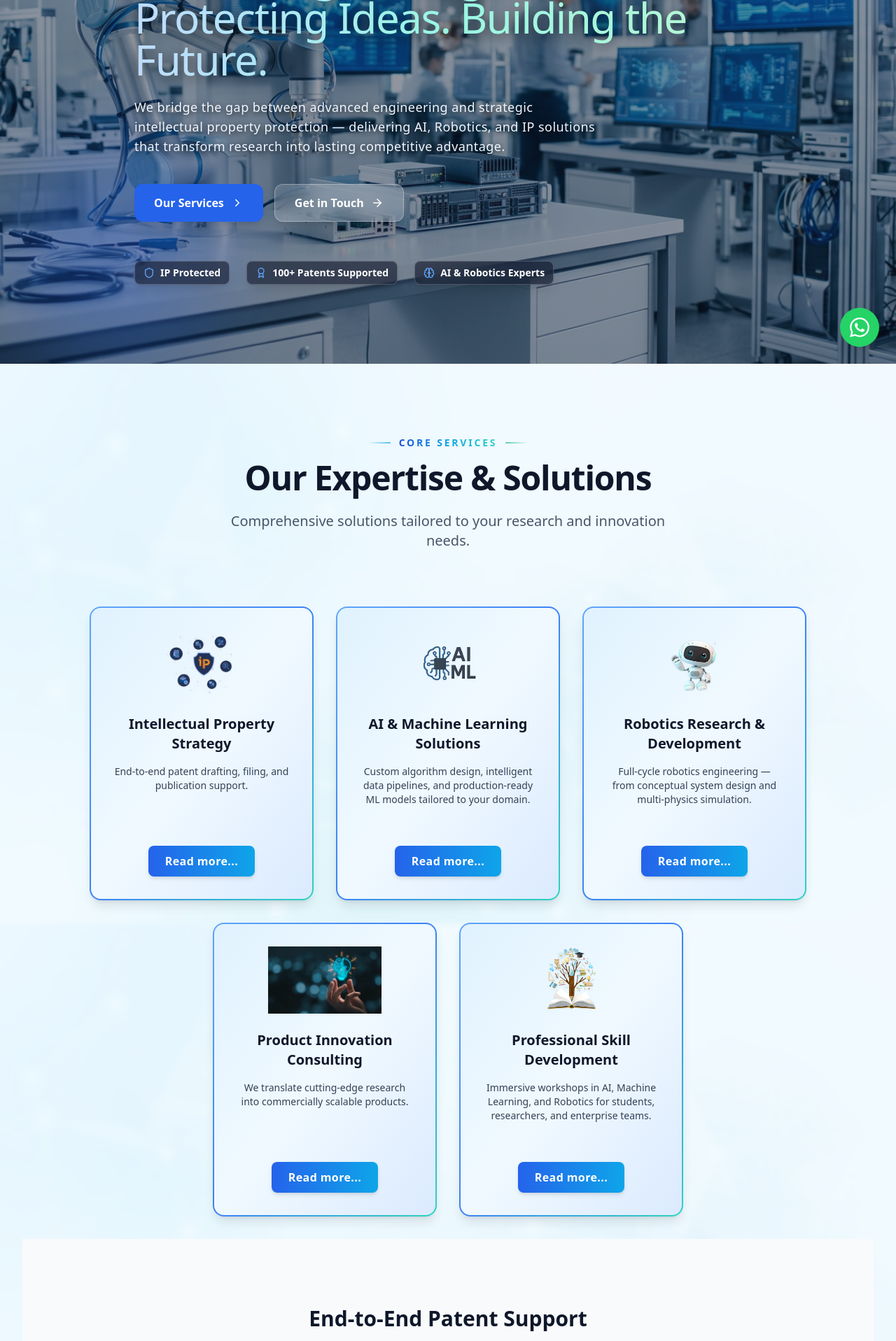
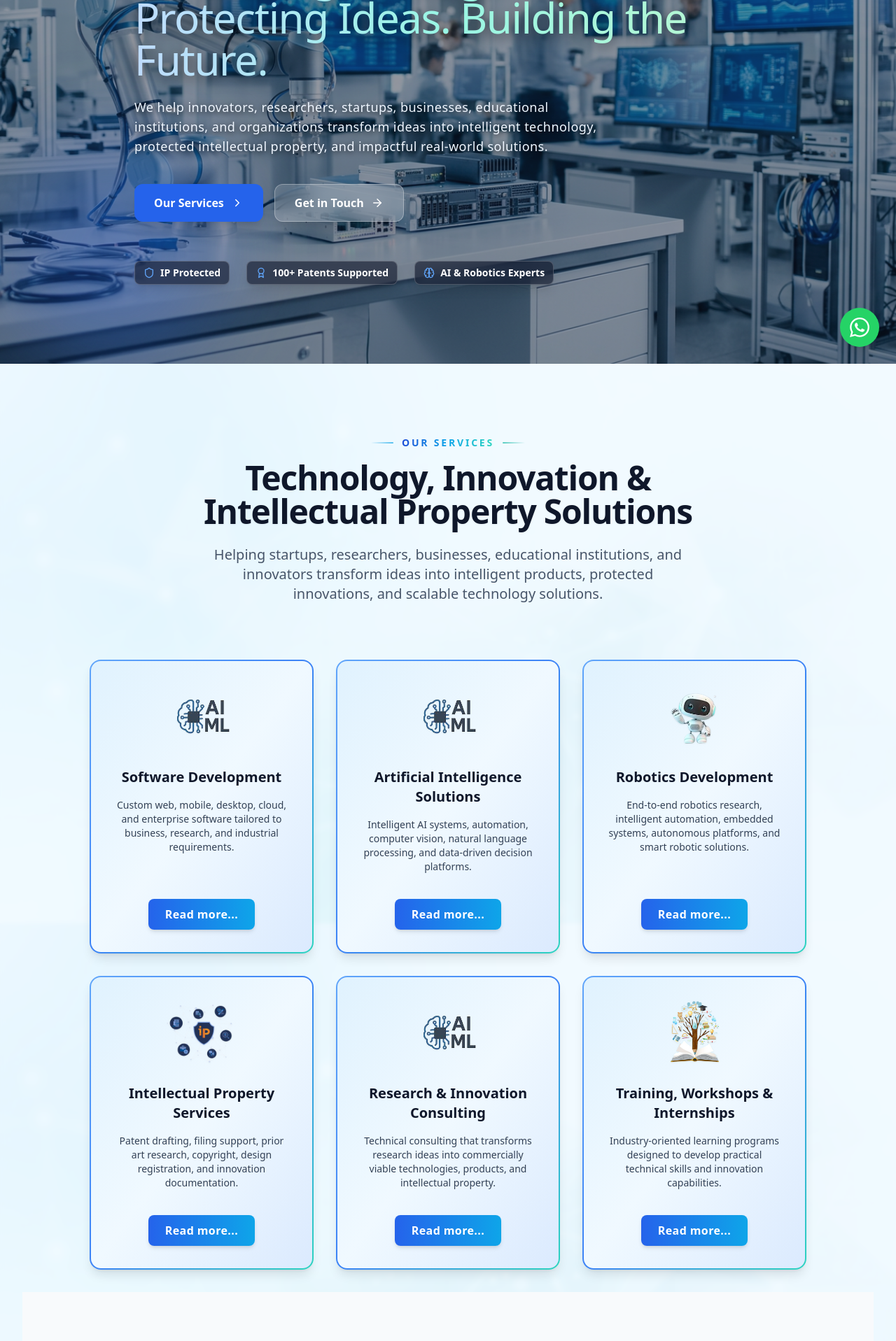
Before and after one commit to Neuzura-Technologies/neuzura-website, a React (Vite) app: page / in a window 1280 px wide. Shown: the part 280-2197 px from the top of the page at 70% size. Built offline with nearby package versions, Linux system fonts and the light colour scheme; no server answers.

Commit message:
Refine homepage content

```diff
--- a/src/App.tsx
+++ b/src/App.tsx
@@ -1,5 +1,3 @@
-import { useEffect } from "react";
-
 import Navbar from "./components/layout/Navbar";
 import Hero from "./components/sections/Hero";
 import Services from "./components/sections/Services";
--- a/src/components/layout/Footer.tsx
+++ b/src/components/layout/Footer.tsx
@@ -205,7 +205,7 @@ export default function Footer() {
                     </p>
 
                     <p className="text-slate-600 text-sm">
-                        Built with ❤️ by Neuzura Technologies
+                        Research • Innovation • Technology • Intellectual Property
                     </p>
 
                 </div>
--- a/src/components/sections/Contact.tsx
+++ b/src/components/sections/Contact.tsx
@@ -1,22 +1,22 @@
 import { useState } from "react";
 import {
-    Mail,
-    MapPin,
     CheckCircle2,
-    Github,
-    Linkedin,
+    Users,
     Building2,
+    GraduationCap,
 } from "lucide-react";
 
 import ContactForm from "../forms/ContactForm";
 import { SITE_CONTENT } from "../../data/siteContent";
 
 function Contact() {
-    const { contact, footer } = SITE_CONTENT;
 
-    const [activeTab, setActiveTab] = useState<
-        "consultation" | "workshop"
-    >("consultation");
+    const { contact } = SITE_CONTENT;
+
+    const [activeTab, setActiveTab] =
+        useState<"consultation" | "workshop">(
+            "consultation"
+        );
 
     const activeConfig =
         activeTab === "consultation"
@@ -24,10 +24,12 @@ function Contact() {
             : contact.workshop;
 
     return (
+
         <section
             id="contact"
             className="py-24 bg-gradient-to-br from-blue-50 via-white to-blue-50"
         >
+
             <div className="max-w-7xl mx-auto px-4 sm:px-6 lg:px-8">
 
                 {/* Header */}
@@ -50,130 +52,102 @@ function Contact() {
 
                 <div className="grid lg:grid-cols-5 gap-10">
 
-                    {/* Left */}
+                    {/* LEFT SIDE */}
 
                     <div className="lg:col-span-2 space-y-6">
 
+                        {/* WHO WE WORK WITH */}
+
                         <div className="bg-white rounded-2xl border border-slate-200 shadow-sm p-7">
 
-                            <h3 className="text-xl font-bold mb-6">
-                                Contact Information
-                            </h3>
+                            <div className="flex items-center gap-3 mb-6">
 
-                            <div className="space-y-5">
+                                <Users className="text-blue-600" />
 
-                                <a
-                                    href={`mailto:${footer.email}`}
-                                    className="flex gap-4 hover:text-blue-600 transition"
-                                >
-                                    <Mail className="text-blue-600 mt-1" size={20} />
-                                    <div>
-                                        <p className="text-xs uppercase text-slate-400">
-                                            Email
-                                        </p>
-                                        <p>{footer.email}</p>
+                                <h3 className="text-xl font-bold">
+                                    Who We Work With
+                                </h3>
+
+                            </div>
+
+                            <div className="grid grid-cols-2 gap-3">
+
+                                {[
+                                    "Researchers",
+                                    "Students",
+                                    "Educational Institutions",
+                                    "Startups",
+                                    "MSMEs",
+                                    "Businesses",
+                                    "Government Organizations",
+                                    "Innovators",
+                                ].map((item) => (
+
+                                    <div
+                                        key={item}
+                                        className="flex items-center gap-2 text-sm"
+                                    >
+
+                                        <CheckCircle2
+                                            size={16}
+                                            className="text-blue-600"
+                                        />
+
+                                        <span>{item}</span>
+
                                     </div>
-                                </a>
 
-                                <a
-                                    href={`tel:${footer.phone.replace(/\s+/g, "")}`}
-                                    className="flex gap-4 hover:text-blue-600 transition"
-                                >
-                                    <CheckCircle2
-                                        className="text-blue-600 mt-1"
-                                        size={20}
-                                    />
-                                    <div>
-                                        <p className="text-xs uppercase text-slate-400">
-                                            Phone
-                                        </p>
-                                        <p>{footer.phone}</p>
-                                    </div>
-                                </a>
-
-                                <a
-                                    href={footer.social.maps}
-                                    target="_blank"
-                                    rel="noreferrer"
-                                    className="flex gap-4 hover:text-blue-600 transition"
-                                >
-                                    <MapPin
-                                        className="text-blue-600 mt-1"
-                                        size={20}
-                                    />
-                                    <div>
-                                        <p className="text-xs uppercase text-slate-400">
-                                            Location
-                                        </p>
-                                        <p>{footer.location}</p>
-                                    </div>
-                                </a>
+                                ))}
 
                             </div>
 
                         </div>
+                        {/* DEPARTMENTS */}
 
                         <div className="bg-white rounded-2xl border border-slate-200 shadow-sm p-7">
 
-                            <h3 className="text-xl font-bold mb-5">
-                                Connect With Us
-                            </h3>
+                            <div className="flex items-center gap-3 mb-6">
 
-                            <div className="flex gap-4">
+                                <GraduationCap className="text-blue-600" />
 
-                                <a
-                                    href={footer.social.github}
-                                    target="_blank"
-                                    rel="noreferrer"
-                                    className="p-3 rounded-xl bg-slate-100 hover:bg-blue-600 hover:text-white transition"
-                                >
-                                    <Github size={22} />
-                                </a>
-
-                                <a
-                                    href={footer.social.linkedin}
-                                    target="_blank"
-                                    rel="noreferrer"
-                                    className="p-3 rounded-xl bg-slate-100 hover:bg-blue-600 hover:text-white transition"
-                                >
-                                    <Linkedin size={22} />
-                                </a>
-
-                                <a
-                                    href={footer.social.crunchbase}
-                                    target="_blank"
-                                    rel="noreferrer"
-                                    className="p-3 rounded-xl bg-slate-100 hover:bg-blue-600 hover:text-white transition"
-                                >
-                                    <Building2 size={22} />
-                                </a>
+                                <h3 className="text-xl font-bold">
+                                    Departments We Support
+                                </h3>
 
                             </div>
 
-                        </div>
+                            <p className="text-sm text-slate-600 mb-5">
+                                We work across multidisciplinary domains—not limited to engineering.
+                            </p>
 
-                        <div className="bg-white rounded-2xl border border-slate-200 shadow-sm p-7">
+                            <div className="grid grid-cols-2 gap-3">
 
-                            <h3 className="text-xl font-bold mb-5">
-                                Services
-                            </h3>
-
-                            <div className="space-y-3">
-
-                                {SITE_CONTENT.services.items.map((service) => (
+                                {[
+                                    "Engineering",
+                                    "Medical & Healthcare",
+                                    "Commerce",
+                                    "Management",
+                                    "Law",
+                                    "Education",
+                                    "Arts & Science",
+                                    "Agriculture",
+                                    "Pharmacy",
+                                    "Allied Health Sciences",
+                                    "Research",
+                                    "Interdisciplinary Projects",
+                                ].map((department) => (
 
                                     <div
-                                        key={service.title}
-                                        className="flex items-center gap-3"
+                                        key={department}
+                                        className="flex items-center gap-2 text-sm"
                                     >
-                                        <CheckCircle2
+
+                                        <Building2
+                                            size={16}
                                             className="text-blue-600"
-                                            size={16}
                                         />
 
-                                        <span className="text-sm">
-                                            {service.title}
-                                        </span>
+                                        <span>{department}</span>
 
                                     </div>
 
@@ -183,9 +157,10 @@ function Contact() {
 
                         </div>
 
+
                     </div>
 
-                    {/* Right */}
+                    {/* RIGHT SIDE */}
 
                     <div className="lg:col-span-3 bg-white rounded-2xl shadow-sm border border-slate-200">
 
@@ -231,12 +206,14 @@ function Contact() {
                         </div>
 
                     </div>
-
                 </div>
 
             </div>
+
         </section>
+
     );
+
 }
 
 export default Contact;
--- a/src/data/siteContent.ts
+++ b/src/data/siteContent.ts
@@ -1,7 +1,6 @@
 import iprImg from "../assets/images/ipr.png";
-import aiImg from "../assets/images/robot.png";
-import robotImg from "../assets/images/aiml.png";
-import consultingImg from "../assets/images/innovation.jpg";
+import aiImg from "../assets/images/aiml.png";
+import robotImg from "../assets/images/robot.png";
 import trainingImg from "../assets/images/prof.png";
 
 export const  SITE_CONTENT = {
@@ -9,7 +8,7 @@ export const  SITE_CONTENT = {
         name: 'Neuzura Technologies',
         tagline: 'Innovating Through Research. Protecting Ideas. Building the Future.',
         subheadline:
-            'We bridge the gap between advanced engineering and strategic intellectual property protection — delivering AI, Robotics, and IP solutions that transform research into lasting competitive advantage.',
+            'We help innovators, researchers, startups, businesses, educational institutions, and organizations transform ideas into intelligent technology, protected intellectual property, and impactful real-world solutions.',
         ctaPrimary: 'Our Services',
         ctaSecondary: 'Get in Touch',
         bookConsultation: 'Book Consultation',
@@ -27,45 +26,68 @@ export const  SITE_CONTENT = {
     },
 
     services: {
-        badge: "Core Services",
+        badge: "Our Services",
 
-        heading: "Our Expertise & Solutions",
+        heading: "Technology, Innovation & Intellectual Property Solutions",
 
         subheading:
-            "Comprehensive solutions tailored to your research and innovation needs.",
+            "Helping startups, researchers, businesses, educational institutions, and innovators transform ideas into intelligent products, protected innovations, and scalable technology solutions.",
 
         items: [
             {
-                title: 'Intellectual Property Strategy',
-                image: iprImg, // Fixed: Now correctly uses the imported variable
-                description: 'End-to-end patent drafting, filing, and publication support.',
-                detailedNote: 'We craft robust IP portfolios that safeguard your innovations and maximize commercial value in competitive markets.'
+                title: "Software Development",
+                image: aiImg,
+                description:
+                    "Custom web, mobile, desktop, cloud, and enterprise software tailored to business, research, and industrial requirements.",
+                detailedNote:
+                    "React, Next.js, Vite, TypeScript, Node.js, Python, Java, .NET, REST APIs, Microservices, Cloud Deployment, Docker, PostgreSQL, MongoDB, Firebase, and scalable system architecture."
             },
+
             {
-                title: 'AI & Machine Learning Solutions',
+                title: "Artificial Intelligence Solutions",
+                image: aiImg,
+                description:
+                    "Intelligent AI systems, automation, computer vision, natural language processing, and data-driven decision platforms.",
+                detailedNote:
+                    "Generative AI, Large Language Models (LLMs), AI Agents, Retrieval-Augmented Generation (RAG), Computer Vision, Deep Learning, Reinforcement Learning, MLOps, Vector Databases, LangChain, LangGraph, MCP, and AI Workflow Automation."
+            },
+
+            {
+                title: "Robotics Development",
                 image: robotImg,
-                description: 'Custom algorithm design, intelligent data pipelines, and production-ready ML models tailored to your domain.',
-                detailedNote: 'From proof-of-concept to enterprise deployment.'
+                description:
+                    "End-to-end robotics research, intelligent automation, embedded systems, autonomous platforms, and smart robotic solutions.",
+                detailedNote:
+                    "Embodied AI, Vision-Language-Action (VLA) Models, World Models, Representation Learning, ROS 2, SLAM, Motion Planning, Autonomous Navigation, Edge AI, Digital Twins, Sensor Fusion, Embedded AI, and Human-Robot Interaction."
             },
+
             {
-                title: 'Robotics Research & Development',
+                title: "Intellectual Property Services",
+                image: iprImg,
+                description:
+                    "Patent drafting, filing support, prior art research, copyright, design registration, and innovation documentation.",
+                detailedNote:
+                    "Patentability Assessment, Prior Art Analysis, Patent Drafting, FER Response Support, Technology Landscaping, Design Registration, Copyright Registration, Innovation Strategy, and IP Portfolio Development."
+            },
+
+            {
+                title: "Research & Innovation Consulting",
                 image: aiImg,
-                description: 'Full-cycle robotics engineering — from conceptual system design and multi-physics simulation.',
-                detailedNote: '...to physical prototyping and field validation for industrial and research applications.'
+                description:
+                    "Technical consulting that transforms research ideas into commercially viable technologies, products, and intellectual property.",
+                detailedNote:
+                    "Research Strategy, Product Innovation, Technology Roadmapping, Proof of Concept (PoC), MVP Development, Academic Collaboration, Startup Consulting, Technology Commercialization, and R&D Management."
             },
+
             {
-                title: 'Product Innovation Consulting',
-                image: consultingImg,
-                description: 'We translate cutting-edge research into commercially scalable products.',
-                detailedNote: 'Our consultants guide technical founders and enterprises from technology readiness to market launch.'
-            },
-            {
-                title: 'Professional Skill Development',
+                title: "Training, Workshops & Internships",
                 image: trainingImg,
-                description: 'Immersive workshops in AI, Machine Learning, and Robotics for students, researchers, and enterprise teams.',
-                detailedNote: 'Structured curricula designed for real-world application.'
+                description:
+                    "Industry-oriented learning programs designed to develop practical technical skills and innovation capabilities.",
+                detailedNote:
+                    "Artificial Intelligence, Machine Learning, Robotics, Embedded Systems, Software Development, Patent Writing, Research Methodology, Product Development, Industry Workshops, Faculty Development Programs, and Corporate Technical Training."
             }
-        ],
+        ]
     },
 
     patentProcess: {
@@ -136,88 +158,91 @@ export const  SITE_CONTENT = {
         ],
     },
 
-    insights: {
-        badge: "Knowledge Hub",
-
-        heading: "Latest Insights",
+    achievements: {
+        heading: "Milestones & Achievements",
 
         subheading:
-            "Research articles, technology trends, intellectual property guidance, AI, robotics, and innovation insights from Neuzura Technologies.",
+            "Delivering innovation, intellectual property, and technology solutions through research-driven expertise.",
 
-        viewAll: "View All Articles",
-    },
-
-    achievements: {
-        heading: 'Milestones & Achievements',
-        subheading: 'A record of impact built through rigorous research and strategic execution.',
         metrics: [
             {
-                icon: 'Award',
-                value: '150+',
-                label: 'Patent Publications',
-                description: 'Patent drafting, filing, and publication support delivered for researchers, institutions, and innovators.',
+                icon: "Award",
+                value: "150+",
+                label: "Patent Publications",
+                description:
+                    "Supported researchers, startups, universities, and innovators with patent drafting, filing, and publication services.",
             },
             {
-                icon: 'BookOpen',
-                value: '10+',
-                label: 'Copyright Registrations',
-                description: 'Creative and technical works successfully protected through copyright registration.',
+                icon: "BookOpen",
+                value: "10+",
+                label: "Copyright Registrations",
+                description:
+                    "Successfully assisted clients in protecting software, research, and creative works through copyright registration.",
             },
             {
-                icon: 'Stamp',
-                value: '20+',
-                label: 'Registered Designs',
-                description: 'Industrial design registrations secured to protect innovative product designs.',
+                icon: "Stamp",
+                value: "20+",
+                label: "Design Registrations",
+                description:
+                    "Provided design registration support to safeguard innovative product designs and industrial aesthetics.",
             },
             {
-                icon: 'Cpu',
-                value: '10+',
-                label: 'Technical Projects',
+                icon: "Cpu",
+                value: "10+",
+                label: "Technology Solutions Delivered",
                 description:
-                    'Successfully delivered AI, Robotics, IoT, Web Applications, Mobile Applications, and Embedded Solutions across academic and industry projects.',
+                    "Delivered solutions across Artificial Intelligence, Robotics, IoT, Software Development, Mobile Applications, Web Applications, and Embedded Systems.",
             },
         ],
     },
 
     about: {
-        heading: 'About Neuzura Technologies',
+        heading: "About Neuzura Technologies",
+
         subheading:
-            'Neuzura Technologies is an innovation-driven company specializing in Artificial Intelligence, Robotics, Intellectual Property, and Technology Consulting. We help researchers, educational institutions, startups, MSMEs, and businesses transform innovative ideas into protected intellectual property and practical technology solutions.',
+            "Neuzura Technologies is a technology and innovation company delivering Software Development, Artificial Intelligence, Robotics, Intellectual Property Services, Research Consulting, and Professional Training. We help individuals and organizations transform innovative ideas into practical technology solutions and protected intellectual property.",
+
         approach: {
-            heading: 'What We Do',
+            heading: "What We Do",
+
             points: [
                 {
-                    icon: 'Zap',
-                    title: 'Research & Innovation',
+                    icon: "Zap",
+                    title: "Technology Development",
                     body:
-                        'We develop innovative solutions in Artificial Intelligence, Robotics, Embedded Systems, and emerging technologies to solve real-world engineering challenges.',
+                        "We design and develop software, artificial intelligence, robotics, embedded systems, automation, and intelligent digital solutions for real-world applications.",
                 },
 
                 {
-                    icon: 'Cpu',
-                    title: 'Intellectual Property Solutions',
+                    icon: "Cpu",
+                    title: "Intellectual Property Services",
                     body:
-                        'Our team provides patent drafting, prior art search, filing support, copyright registration, and design registration to help protect valuable innovations.',
+                        "We support innovators through patent drafting, patent filing, prior art searches, design registration, copyright registration, and innovation documentation.",
                 },
 
                 {
-                    icon: 'Users',
-                    title: 'Technology Partnership',
+                    icon: "Users",
+                    title: "Research & Innovation Consulting",
                     body:
-                        'From research guidance and product development to technical consulting and professional training, we work closely with clients throughout their innovation journey.',
+                        "We collaborate with researchers, startups, educational institutions, MSMEs, and organizations to transform innovative ideas into practical products and scalable solutions.",
                 },
             ],
         },
+
+
+
         vision: {
-            heading: 'Vision',
+            heading: "Vision",
+
             body:
-                'To empower innovators, researchers, startups, and institutions by delivering technology solutions that create lasting impact and sustainable growth.',
+                "To become a globally trusted technology and innovation company that empowers individuals, organizations, researchers, and businesses through intelligent technology, engineering excellence, and protected innovation.",
         },
 
         mission: {
-            heading: 'Mission',
+            heading: "Mission",
+
             body:
-                'To bridge research, engineering, and intellectual property through practical innovation, enabling ideas to become successful products, protected assets, and meaningful solutions.',
+                "To bridge research, technology, and intellectual property by delivering practical software, AI, robotics, consulting, and innovation services that create long-term value for society.",
         },
     },
 
```
Also changed, not shown: src/components/sections/About.tsx (+111 -44 lines).
